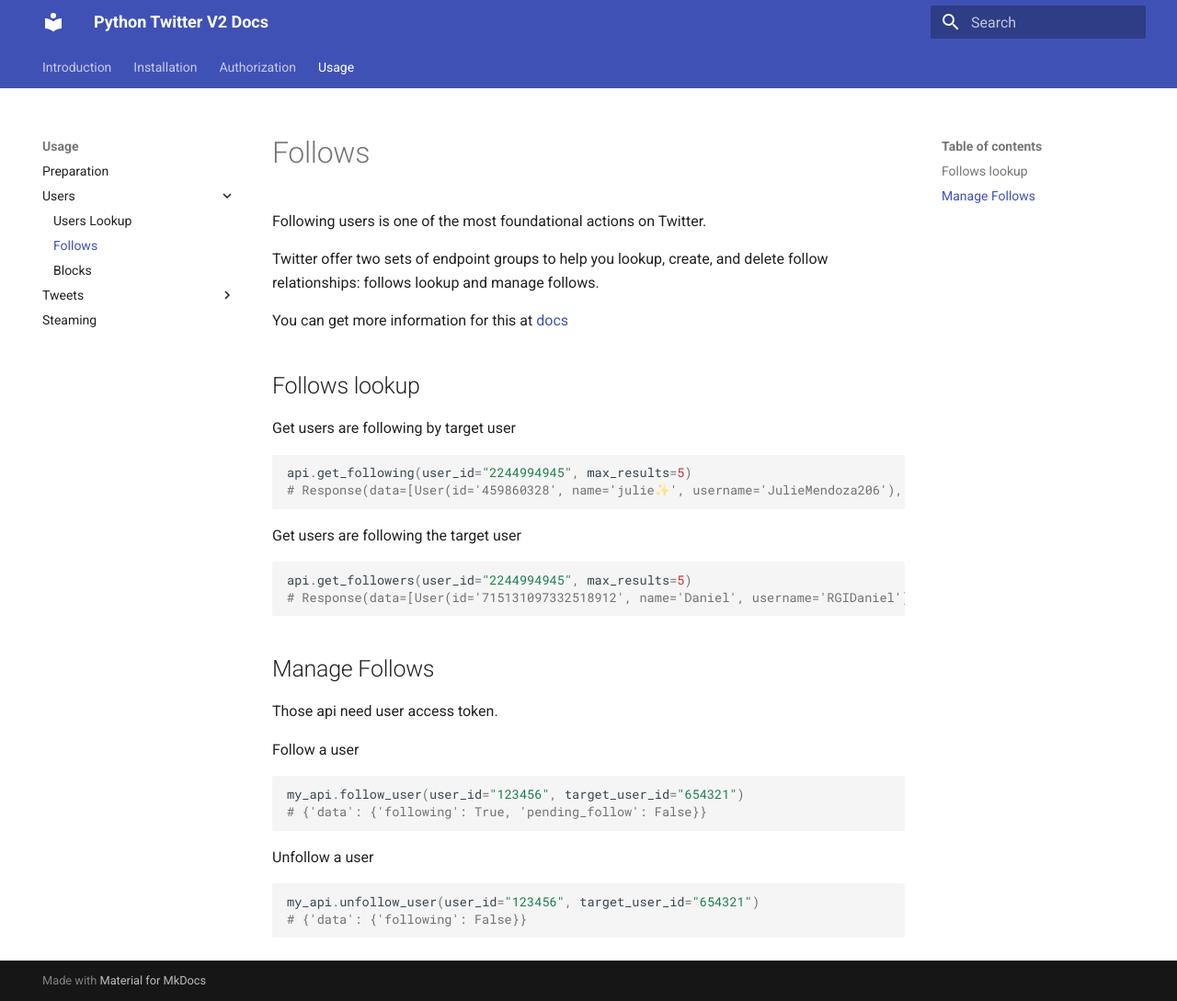
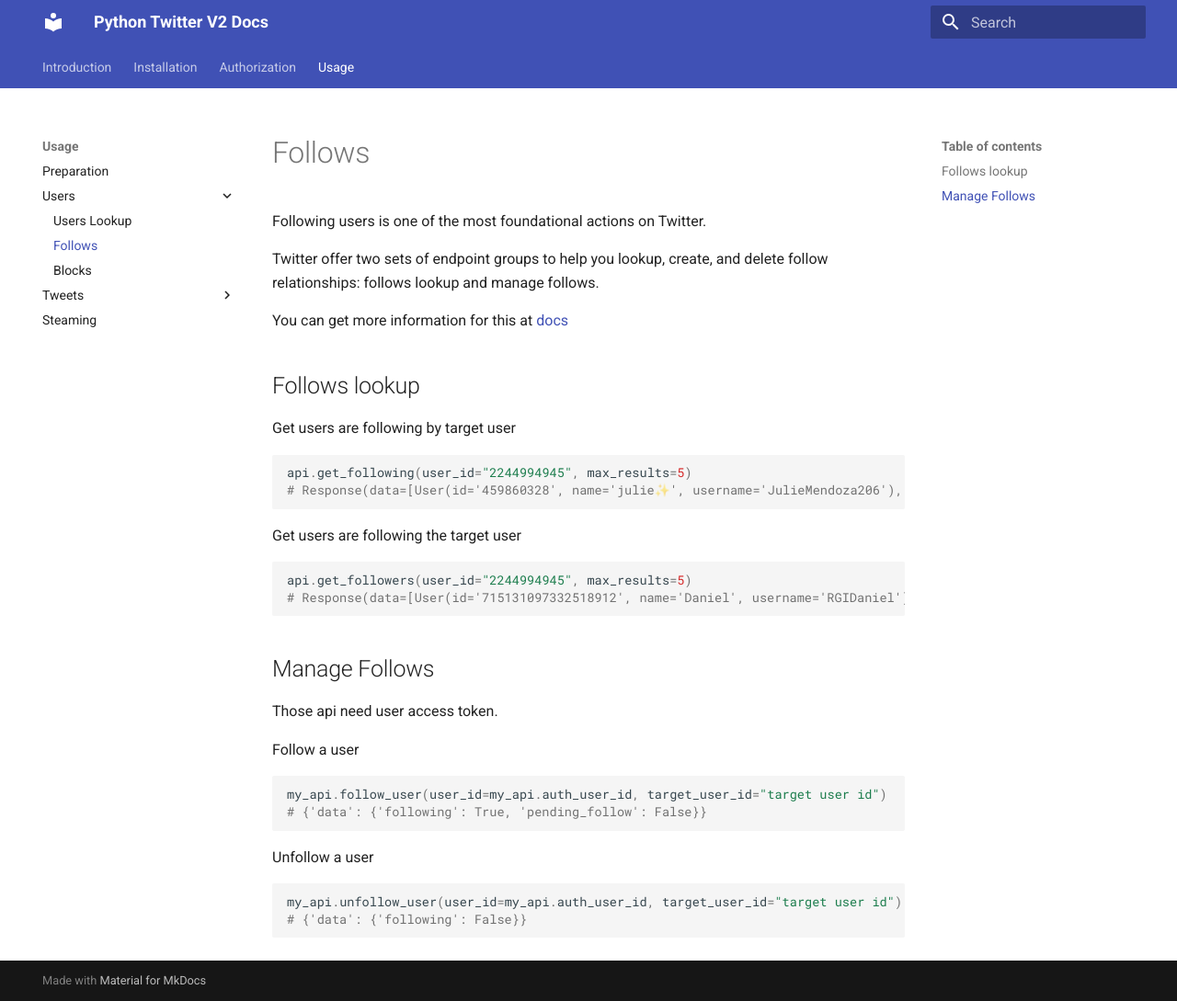
Before and after one commit to sns-sdks/python-twitter, an MkDocs documentation site: the page built from docs/docs/usage/users/follows.md, in a window 1280 px wide and 1089 px high. Shown: the whole window at 92% size. Built offline with MkDocs 1.6.1 and Material for MkDocs 9.7.7, drawn with Linux system fonts in a browser that asks for light colours.

Commit message:
docs(docs): :memo: update docs

````diff
--- a/docs/docs/usage/users/follows.md
+++ b/docs/docs/usage/users/follows.md
@@ -27,13 +27,13 @@ Those api need user access token.
 Follow a user
 
 ```python
-my_api.follow_user(user_id="123456", target_user_id="654321")
+my_api.follow_user(user_id=my_api.auth_user_id, target_user_id="target user id")
 # {'data': {'following': True, 'pending_follow': False}}
 ```
 
 Unfollow a user
 
 ```python
-my_api.unfollow_user(user_id="123456", target_user_id="654321")
+my_api.unfollow_user(user_id=my_api.auth_user_id, target_user_id="target user id")
 # {'data': {'following': False}}
 ```
````
Also changed, not shown: docs/docs/authorization.md (+2 -0 lines), docs/docs/usage/tweets/likes.md (+2 -2 lines), docs/docs/usage/users/blocks.md (+2 -2 lines).
